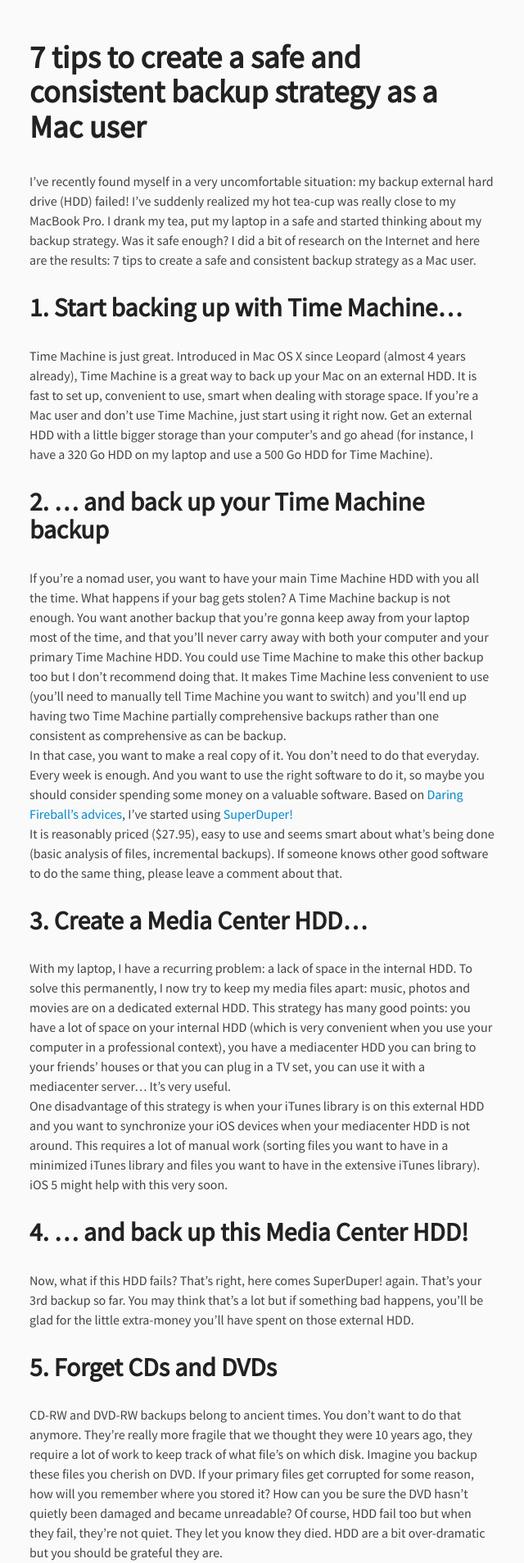
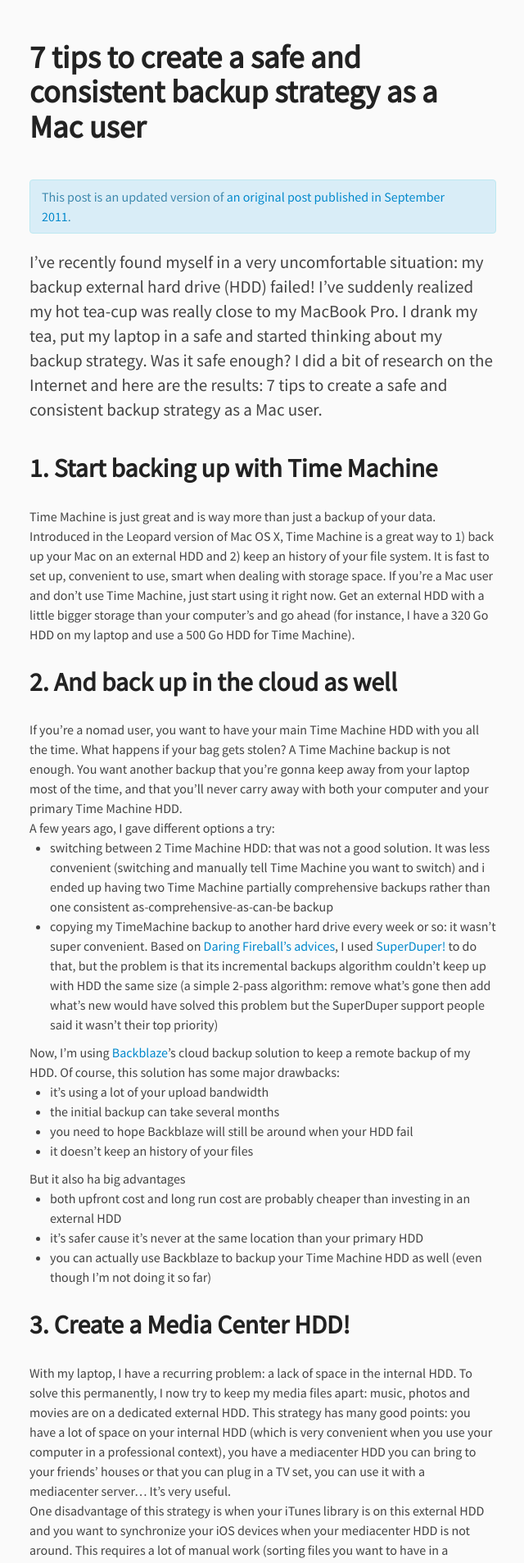
Before and after one commit to ntnmrndn/bootstragram-blog, a Jekyll site: the page built from _posts/2013-03-17-backup-tips.md, in a window 1280 px wide. Shown: the top 1907 px of the page at 82% size, without its empty margins (319-959 px from the left). Built offline with Jekyll 4.4.1, drawn with Linux system fonts in a browser that asks for light colours; nearby versions of some CDN libraries; some of the changed text lies outside the part shown.

Commit message:
Updated post about backing up stuff

```diff
--- a/_less/boostragram.less
+++ b/_less/boostragram.less
@@ -27,6 +27,10 @@ p {
     margin-bottom: 0;
 }
 
+li {
+    line-height: 1.5em;
+}
+
 ul.posts {
     list-style-type: none;
     margin-left: 0px;
--- a/_posts/2013-03-17-backup-tips.md
+++ b/_posts/2013-03-17-backup-tips.md
@@ -5,45 +5,64 @@ title: 7 tips to create a safe and consistent backup strategy as a Mac user
 
 # 7 tips to create a safe and consistent backup strategy as a Mac user
 
+This post is an updated version of [an original post published in September 2011][7].
+{: .alert .alert-info}
+
 I've recently found myself in a very uncomfortable situation: my backup external
 hard drive (HDD) failed! I've suddenly realized my hot tea-cup was really close
 to my MacBook Pro. I drank my tea, put my laptop in a safe and started thinking
 about my backup strategy. Was it safe enough? I did a bit of research on the
 Internet and here are the results: 7 tips to create a safe and consistent backup
 strategy as a Mac user.
+{: .lead}
 
-## 1. Start backing up with Time Machine...
+## 1. Start backing up with Time Machine
 
-Time Machine is just great. Introduced in Mac OS X since Leopard (almost 4 years
-already), Time Machine is a great way to back up your Mac on an external HDD.
+Time Machine is just great and is way more than just a backup of your data.
+Introduced in the Leopard version of Mac OS X, Time Machine is a great way to 1)
+back up your Mac on an external HDD and 2) keep an history of your file system.
 It is fast to set up, convenient to use, smart when dealing with storage space.
 If you're a Mac user and don't use Time Machine, just start using it right now.
 Get an external HDD with a little bigger storage than your computer's and go
 ahead (for instance, I have a 320 Go HDD on my laptop and use a 500 Go HDD for
 Time Machine).
 
-## 2. ... and back up your Time Machine backup
+## 2. And back up in the cloud as well
 
 If you're a nomad user, you want to have your main Time Machine HDD with you all
 the time. What happens if your bag gets stolen? A Time Machine backup is not enough.
 You want another backup that you're gonna keep away from your laptop most of the
 time, and that you'll never carry away with both your computer and your primary
-Time Machine HDD. You could use Time Machine to make this other backup too but
-I don't recommend doing that. It makes Time Machine less convenient to use (you'll
-need to manually tell Time Machine you want to switch) and you'll end up having two
-Time Machine partially comprehensive backups rather than one consistent as
-comprehensive as can be backup.
+Time Machine HDD.
 
-In that case, you want to make a real copy of it. You don't need to do that everyday.
-Every week is enough. And you want to use the right software to do it, so maybe you
-should consider spending some money on a valuable software. Based on
-[Daring Fireball's advices][1], I've started using [SuperDuper!][2]
+A few years ago, I gave different options a try:
 
-It is reasonably priced ($27.95), easy to use and seems smart about what's being
-done (basic analysis of files, incremental backups). If someone knows other good
-software to do the same thing, please leave a comment about that.
+- switching between 2 Time Machine HDD: that was not a good solution. It was less
+convenient (switching and manually tell Time Machine you want to switch)  and i ended
+up having two Time Machine partially comprehensive backups rather than one consistent
+as-comprehensive-as-can-be backup
+- copying my TimeMachine backup to another hard drive every week or so: it wasn't
+super convenient. Based on [Daring Fireball's advices][1], I used [SuperDuper!][2]
+to do that, but the problem is that its
+incremental backups algorithm couldn't keep up with HDD the same size
+(a simple 2-pass algorithm: remove what's gone then add what's new would have solved
+this problem but the SuperDuper support people said it wasn't their top priority)
 
-## 3. Create a Media Center HDD...
+Now, I'm using [Backblaze][8]'s cloud backup solution to keep a remote backup of my HDD.
+Of course, this solution has some major drawbacks:
+- it's using a lot of your upload bandwidth
+- the initial backup can take several months
+- you need to hope Backblaze will still be around when your HDD fail
+- it doesn't keep an history of your files
+
+But it also ha big advantages
+- both upfront cost and long run cost are probably cheaper than investing in an external
+HDD
+- it's safer cause it's never at the same location than your primary HDD
+- you can actually use Backblaze to backup your Time Machine HDD as well (even though I'm
+not doing it so far)
+
+## 3. Create a Media Center HDD!
 
 With my laptop, I have a recurring problem: a lack of space in the internal HDD.
 To solve this permanently, I now try to keep my media files apart: music, photos and
@@ -59,17 +78,16 @@ around. This requires a lot of manual work (sorting files you want to have in a
 minimized iTunes library and files you want to have in the extensive iTunes library).
 iOS 5 might help with this very soon.
 
-## 4. ... and back up this Media Center HDD!
+## 4. And back up this Media Center HDD!
 
-Now, what if this HDD fails? That's right, here comes SuperDuper! again. That's your
+Now, what if this HDD fails? That's right, here comes Backblaze again. That's your
 3rd backup so far. You may think that's a lot but if something bad happens, you'll
 be glad for the little extra-money you'll have spent on those external HDD.
 
-## 5. Forget CDs and DVDs
+## 5. Forget CD and DVD
 
-CD-RW and DVD-RW backups belong to ancient times. You don't want to do that anymore.
-They're really more fragile that we thought they were 10 years ago, they require
-a lot of work to keep track of what file's on which disk. Imagine you backup
+CD and DVD backups belong to ancient times. You don't want to do that anymore.
+They're fragile, require a lot of work to keep track of what file's on which disk. Imagine you backup
 these files you cherish on DVD. If your primary files get corrupted for some reason,
 how will you remember where you stored it? How can you be sure the DVD hasn't
 quietly been damaged and became unreadable? Of course, HDD fail too but when they
@@ -91,10 +109,11 @@ of files that really matter: password files, bank accounts files, critical profe
 
 Now I think you can feel safe about your data.
 
-What's your backup strategy?
+## Additional links:
 
-EDIT: [this alarming post][5] is another proof that backing up is very important.
-[Marco Ament's comments][6] are also very valuable.
+- [a backup strategy (in french) by MacGeneration.com][9]
+- [this alarming post][5] is another proof that backing up is very important.
+- [Marco Ament's comments][6] are also very valuable.
 
 
 [1]: http://daringfireball.net/2010/03/ode_to_diskwarrior_superduper_dropbox
--- a/css/bootstragram.css
+++ b/css/bootstragram.css
@@ -25,6 +25,9 @@ pre {
 p {
   margin-bottom: 0;
 }
+li {
+  line-height: 1.5em;
+}
 ul.posts {
   list-style-type: none;
   margin-left: 0px;
```
Also changed, not shown: other parts of _posts/2013-03-17-backup-tips.md (+3 -0 lines).
